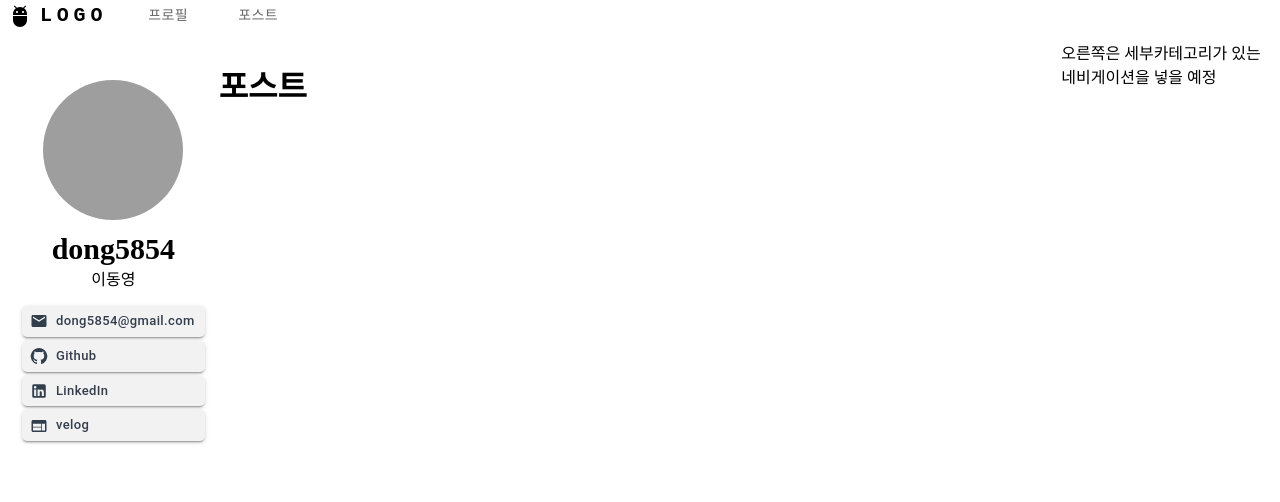
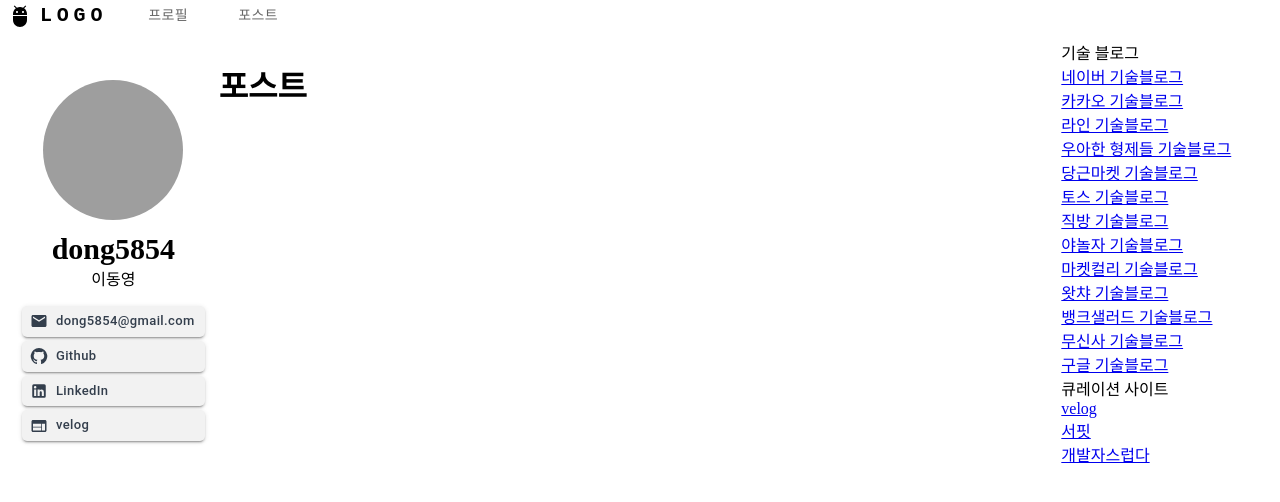
Before and after one commit to dong5854/dong5854.github.io, a React (Create React App) app: page /Posts in a window 1280 px wide. Shown: the top 502 px of the page. Built offline with nearby package versions, Linux system fonts and the light colour scheme; grey boxes are pictures that could not be loaded.

Commit message:
feat: 우측 네비게이션 바 기술블로그 및 큐레이션사이트

```diff
--- a/src/App.js
+++ b/src/App.js
@@ -10,6 +10,7 @@ import ProfileCard from "components/ProfileCard";
 import Profile from "routes/Profile";
 import Posts from "routes/Posts";
 import NavigationBar from "components/NavigationBar";
+import NewsSites from "components/NewsSites";
 import { Grid } from "@mui/material";
 
 function App() {
@@ -27,10 +28,9 @@ function App() {
 									<Route path="/profile" element={<Profile/>}/>
 									<Route path="/Posts" element={<Posts/>}/>
 								</Routes>
-
 						</Grid>
 					<Grid item xs={2} md={2} lg={2}>
-						<div>오른쪽은 세부카테고리가 있는 네비게이션을 넣을 예정</div>
+						<NewsSites/>
 					</Grid>
 				</Grid>
 			</Router>
--- /dev/null
+++ b/src/components/NewsSites.js
@@ -0,0 +1,67 @@
+import * as React from 'react';
+import{ useState, useEffect } from 'react';
+
+function NewsSites() {
+  const [blogs, setBlogs] = useState(null);
+  const [curationSites, setCurationSites] = useState(null);
+
+  useEffect(() => {
+    const fetchData = async () => {
+      try {
+        const response = await fetch('/json/techBlog.json');
+        const jsonData = await response.json();
+        setBlogs(jsonData);
+      } catch (error) {
+        console.error('Error fetching data:', error);
+      }
+    };
+    fetchData();
+  }, []);
+
+  useEffect(() => {
+    const fetchData = async () => {
+      try {
+        const response = await fetch('/json/curationSite.json');
+        const jsonData = await response.json();
+        setCurationSites(jsonData);
+      } catch (error) {
+        console.error('Error fetching data:', error);
+      }
+    };
+    fetchData();
+  }, []);
+
+  if (!blogs || !curationSites) {
+    return <div>Loading...</div>;
+  }
+
+  return (
+    <>
+      <div>기술 블로그</div>
+      {
+        blogs.map((blog, i) => {
+          return (
+            <>
+              <div key={i}>
+                <a target="_blank" rel="noopener noreferrer" href={blog.url}>{blog.blogName}</a>
+              </div>
+            </>
+          );
+        })
+      }
+      <div>큐레이션 사이트</div>
+      {
+        curationSites.map((site, i) => {
+          return (
+            <>
+              <div key={i}>
+                <a target="_blank" rel="noopener noreferrer" href={site.url}>{site.siteName}</a>
+              </div>
+            </>
+          );
+        })
+      }
+    </>
+  );
+}
+export default NewsSites;
```
